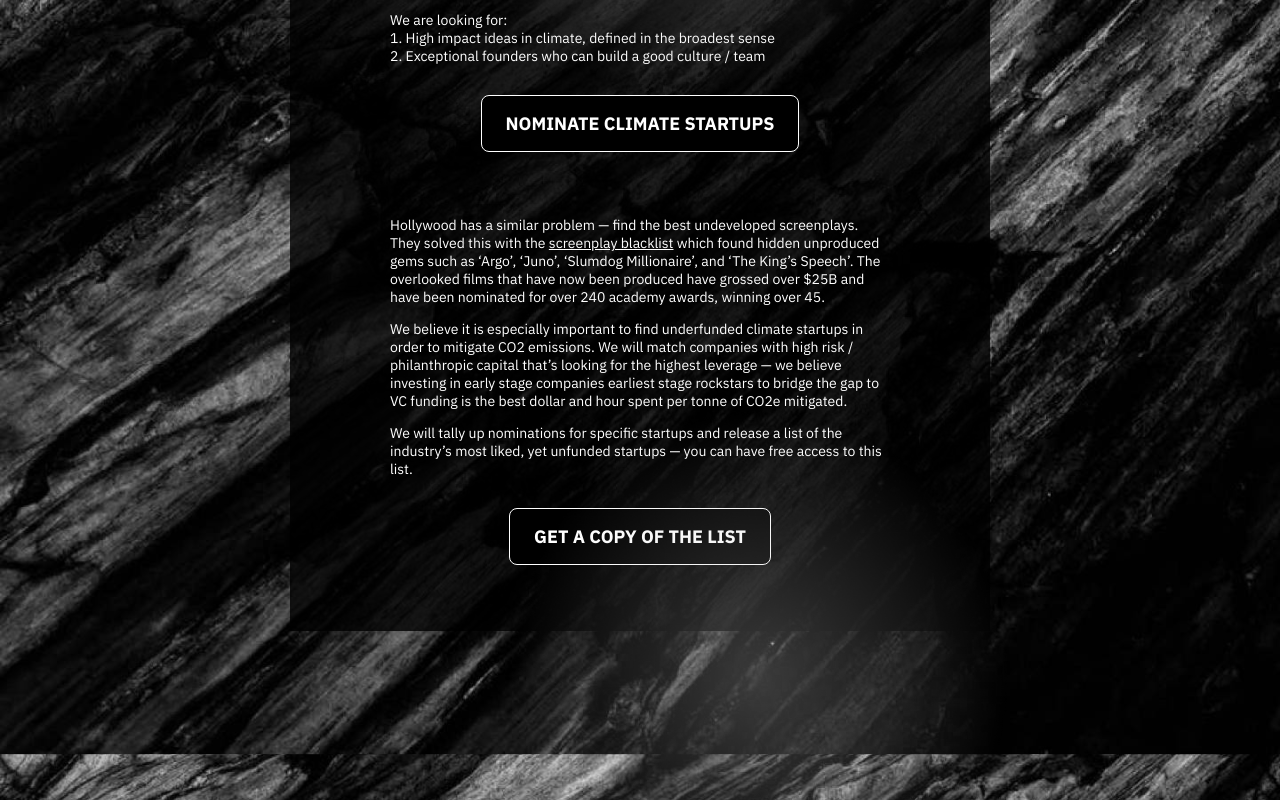
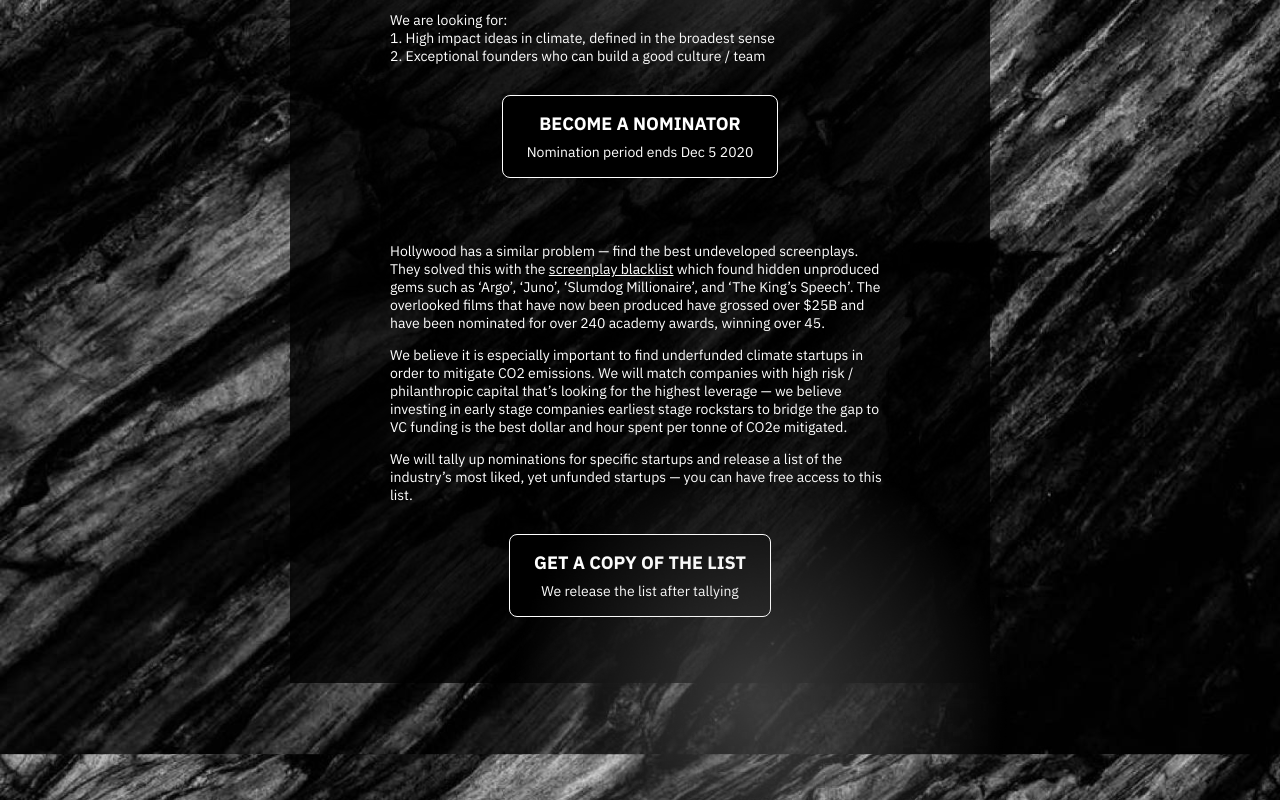
Before and after one commit to cssndrx/diamondlist, a plain HTML site: page index.html in a window 1280 px wide. Shown: the part 420-1220 px from the top of the page. Drawn offline with nearby package versions, Linux system fonts and the light colour scheme; some packages are replaced by stand-ins of ours; a script that the page names is missing.

Commit message:
Olya's updates

```diff
--- a/index.html
+++ b/index.html
@@ -246,9 +246,9 @@ We are looking for:<br>
 <div style="display: flex; justify-content: center;">
 <a href="https://forms.gle/JRBhrjEa6fD4jcQL6" class="btn">
   <div class="btn-big-text">
-    NOMINATE CLIMATE STARTUPS
+    BECOME A NOMINATOR
   </div>
-<!--  <div class="btn-small-text">Max 3 nominations per person each year</div> -->
+  <div class="btn-small-text">Nomination period ends Dec 5 2020</div>
 </a>
 </div>
 
@@ -274,7 +274,7 @@ We will tally up nominations for specific startups and release a list of the ind
   <div class="btn-big-text">
     GET A COPY OF THE LIST
   </div>
-<!--  <div class="btn-small-text">We release the list after tallying and vetting</div> -->
+  <div class="btn-small-text">We release the list after tallying</div>
   <img class="gradient" src="rad-gradient.png" style="left:0%; top: -100px;">
 </a>
 
```
